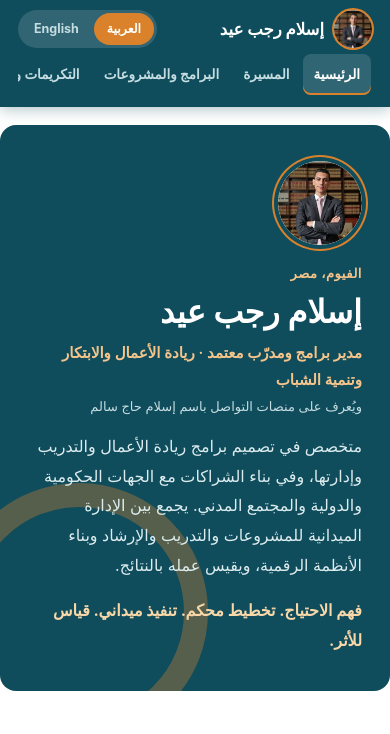
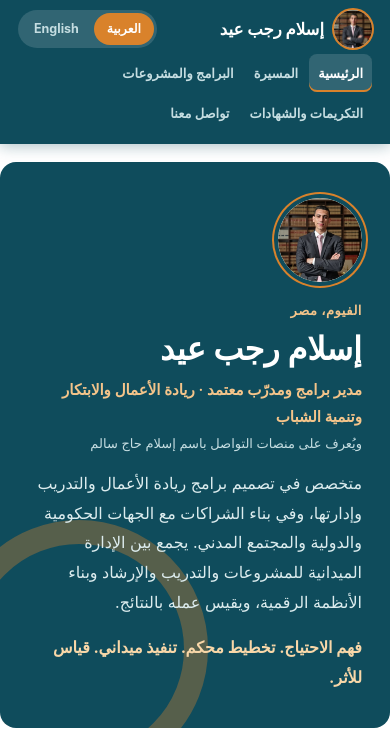
Before and after one commit to tamkeenova/tamkeenova.github.io, a plain HTML site: page islam/ar/index.html in a window 390 px wide. Shown: the top 734 px of the page. Drawn offline with Linux system fonts and the light colour scheme.

Commit message:
Declutter: single footer contact area per page, nav wraps so every item is visible

```diff
--- a/islam/site.css
+++ b/islam/site.css
@@ -51,7 +51,8 @@ body{font-family:'Noto Naskh Arabic','Noto Sans Arabic',Inter,system-ui,sans-ser
 .langs a.on{background:var(--t);color:#fff}
 @media (max-width:820px){
  .mast .in{row-gap:6px}
- .links{order:3;flex-basis:100%;overflow-x:auto;flex-wrap:nowrap;padding-bottom:2px}
+ .links{order:3;flex-basis:100%;padding-bottom:2px}
+ .links a{padding:7px 9px;font-size:13px}
  .links::-webkit-scrollbar{display:none}
 }
 .mono{overflow:hidden}.mono img{width:100%;height:100%;border-radius:50%;object-fit:cover;display:block}
--- a/islam/site.js
+++ b/islam/site.js
@@ -28,7 +28,7 @@ var mk=e('span','mark');if(s.photo){var mi=e('img');mi.src=s.photo.charAt(0)==='
 bl.appendChild(mk);bl.appendChild(e('span','bname',d.name));inn.appendChild(bl);
 var links=e('nav','links');
 NAV.forEach(function(n){var x=e('a',n[0]===page?'on':'',n[1]);x.href=n[0]+'.html';links.appendChild(x)});
-inn.appendChild(links);setTimeout(function(){var nl=links.querySelector('.on');if(nl&&nl.scrollIntoView)nl.scrollIntoView({block:'nearest',inline:'center'})},250);
+inn.appendChild(links);
 var langs=e('div','langs');[['ar','العربية'],['en','English']].forEach(function(g){var x=e('a',g[0]===L?'on':'',g[1]);x.href='../'+g[0]+'/'+page+'.html';langs.appendChild(x)});
 inn.appendChild(langs);mast.appendChild(inn);bars.appendChild(mast);app.appendChild(bars);
 if(page==='index'){
@@ -36,7 +36,6 @@ if(page==='index'){
  a(h,[m,e('div','k',d.kicker),e('h1',0,d.name),e('div','role',d.role),e('div','aka',d.aka),e('p','intro',d.intro),e('div','motto',d.motto)]);app.appendChild(h);
  var g=e('div','grid');(d.stats||[]).forEach(function(o){var n=e('div','num');if(o.prefix)n.appendChild(e('small',0,o.prefix));n.appendChild(e('b',0,o.value));n.appendChild(e('span',0,o.label));g.appendChild(n)});app.appendChild(sec(T.stats,g));
  app.appendChild(sec(T.expertise,grid(d.expertise)));
- if(d.contact)app.appendChild(sec(T.contact,buildContact(d)));
 }
 if(page==='contact'&&d.contact){app.appendChild(sec(T.contact_page||T.contact,buildContact(d)))}
 if(page==='journey'){
```
